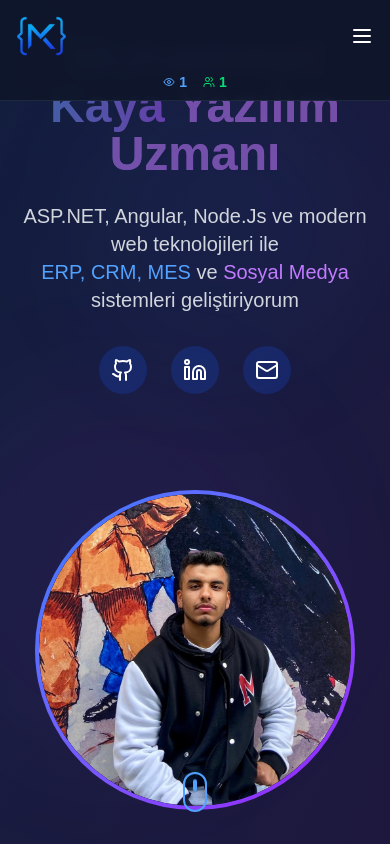
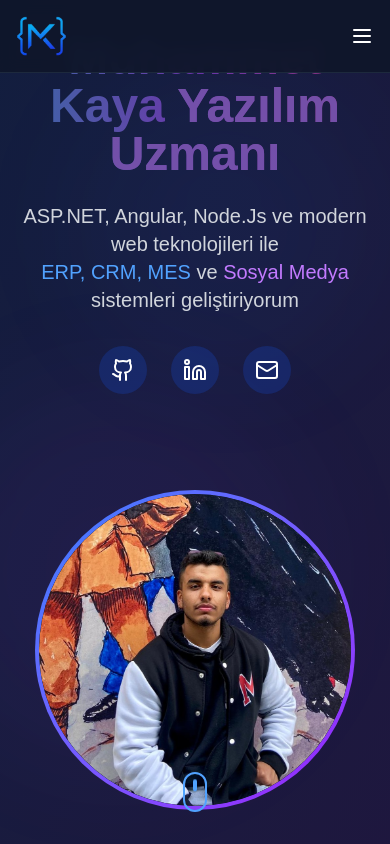
Before and after one commit to MehmetKarpuzx/myportfolio, a Next.js app: page / in a window 390 px wide. Shown: the top 844 px of the page. Built offline with nearby package versions, Linux system fonts and the light colour scheme.

Commit message:
Remove mobile visitor counter and footer visitor stats from Portfolio component

```diff
--- a/pages/index.tsx
+++ b/pages/index.tsx
@@ -332,18 +332,6 @@ const Portfolio = () => {
             >
               {isMenuOpen ? <X className="w-6 h-6" /> : <Menu className="w-6 h-6" />}
             </button>
-          </div>
-
-          {/* Mobile Visitor Counter */}
-          <div className="lg:hidden flex justify-center space-x-4 pb-2 text-sm text-gray-300">
-            <div className="flex items-center space-x-1">
-              <Eye className="w-3 h-3 text-blue-400" />
-              <span className="text-blue-400 font-semibold">{visitorCount.toLocaleString()}</span>
-            </div>
-            <div className="flex items-center space-x-1">
-              <Users className="w-3 h-3 text-green-400" />
-              <span className="text-green-400 font-semibold">{todayVisitors}</span>
-            </div>
           </div>
         </div>
 
@@ -801,18 +789,6 @@ const Portfolio = () => {
         <div className="max-w-6xl mx-auto">
           <div className="flex flex-col md:flex-row justify-between items-center text-gray-400">
             <p className="mb-4 md:mb-0">© 2025 Muhammet Kaya. Tüm hakları saklıdır.</p>
-
-            {/* Footer Visitor Stats */}
-            <div className="flex items-center space-x-6 text-sm">
-              <div className="flex items-center space-x-2">
-                <Eye className="w-4 h-4 text-blue-400" />
-                <span>Toplam Ziyaret: <span className="text-blue-400 font-semibold">{visitorCount.toLocaleString()}</span></span>
-              </div>
-              <div className="flex items-center space-x-2">
-                <Users className="w-4 h-4 text-green-400" />
-                <span>Bugün: <span className="text-green-400 font-semibold">{todayVisitors}</span></span>
-              </div>
-            </div>
           </div>
         </div>
       </footer>
```
